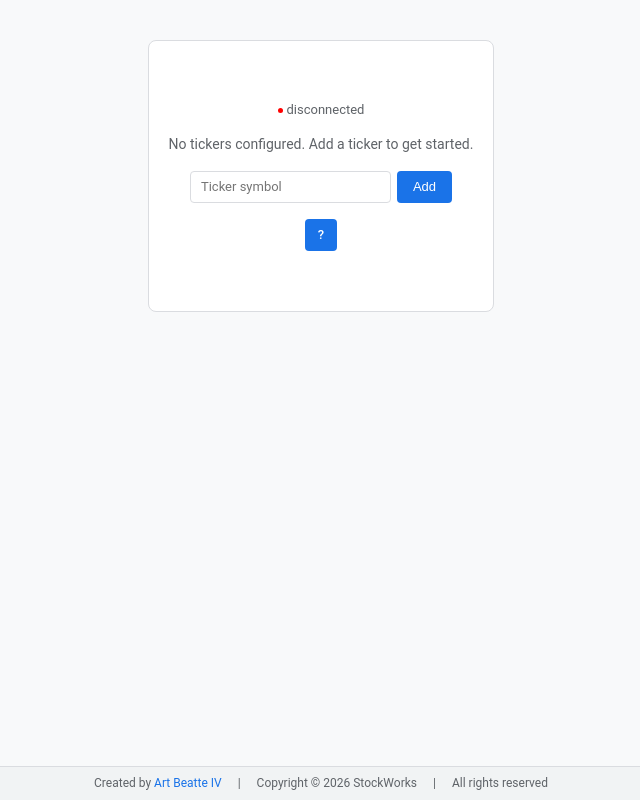
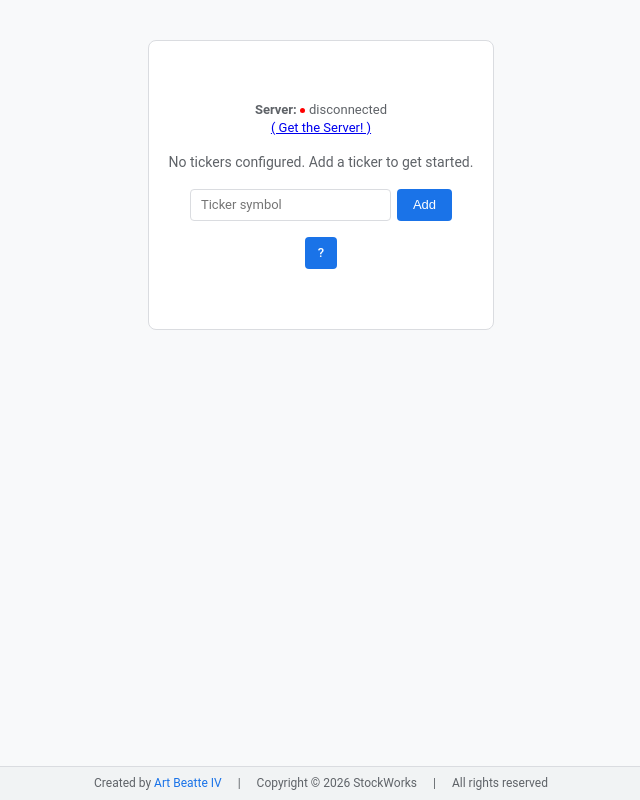
Before and after one commit to abeatte/stox, a React (Vite) app: page / in a window 1280 px wide. Shown: the whole page, without its empty margins (319-959 px from the left). Built offline with nearby package versions, Linux system fonts and the light colour scheme; no server answers.

Commit message:
feat: shows "Get the Server!" link when server is disconnected

```diff
--- a/src/components/EmptyState.tsx
+++ b/src/components/EmptyState.tsx
@@ -13,11 +13,11 @@ interface EmptyStateProps {
  * Includes an add-ticker form so users can get started.
  */
 export function EmptyState({ onAddTicker, onHelpOpen }: EmptyStateProps) {
-    const { connectedStatus } = useServerStatus();
+  const { connectedStatus } = useServerStatus();
 
   return (
     <div role="status" aria-label="Empty state" className="gs-empty">
-      <ServerStatus />
+      <ServerStatus detailed={true} />
       <p>No tickers configured. Add a ticker to get started.</p>
       <AddTickerForm
         onAddTicker={onAddTicker}
--- a/src/components/ServerStatus.tsx
+++ b/src/components/ServerStatus.tsx
@@ -1,11 +1,28 @@
 import { Status } from "../hooks/usePingServerStatus";
 import { useServerStatus } from "../hooks/useServerStatus";
 
-export default function ServerStatus() {
+export default function ServerStatus({ detailed = false }: { detailed?: boolean }) {
   const { connectedStatus, isLoading: isConnectedStatusLoading } = useServerStatus();
 
-  return (<span className='gs-server-status'>
-    <span className={`dot ${isConnectedStatusLoading ? 'yellow' : connectedStatus === Status.Connected ? 'green' : 'red'}`}></span>
-    {(isConnectedStatusLoading ? 'unknown' : connectedStatus === Status.Connected ? ' connected' : 'disconnected')}
-  </span>);
+  const label = detailed && (
+    <span style={{fontWeight: 'bold'}}>Server:  </span>
+  );
+
+  const serverDownloadLink = connectedStatus !== Status.Connected && detailed && (
+    <div>
+      <a href="https://artbeatte.com/stox/stockworks_server.zip" download="Stockworks_server.zip">
+        ( Get the Server! )
+      </a>
+    </div>
+  );
+
+  return (
+    <div style={{ textAlign: 'center' }}>
+      <span className='gs-server-status'>
+        {label}
+        <span className={`dot ${isConnectedStatusLoading ? 'yellow' : connectedStatus === Status.Connected ? 'green' : 'red'}`}></span>
+        {(isConnectedStatusLoading ? 'unknown' : connectedStatus === Status.Connected ? ' connected' : 'disconnected')}
+      </span>
+      {serverDownloadLink}
+    </div>);
 }
```
Also changed, not shown: .notes/TODO.txt.
